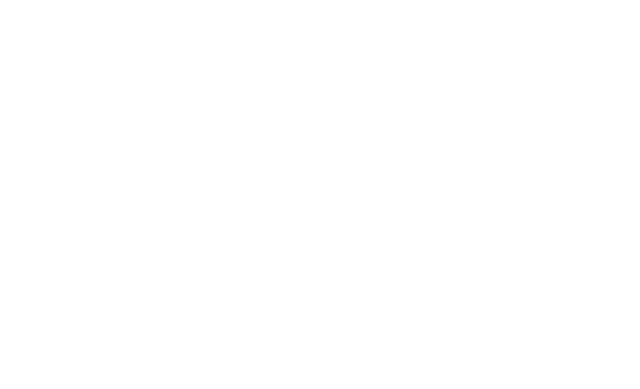
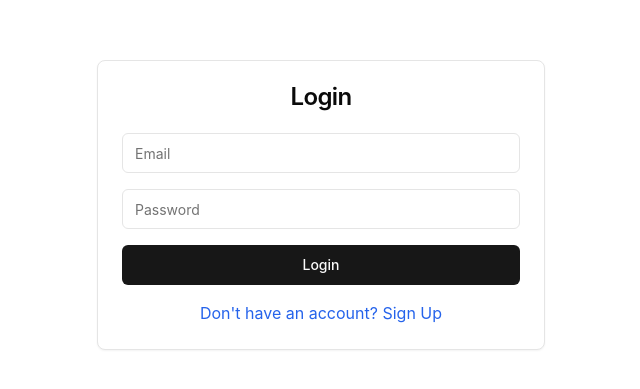
Before and after one commit to bartbie/kval, a React (Vite) app in the folder apps/frontend/: page /auth/login in a window 1280 px wide. Before the commit this address had no page. Shown: the part 195-584 px from the top of the page, without its empty margins (319-959 px from the left). Built offline with nearby package versions, Linux system fonts and the light colour scheme.

Commit message:
added mockup login page

```diff
--- /dev/null
+++ b/apps/frontend/src/components/ui/button.tsx
@@ -0,0 +1,56 @@
+import * as React from "react"
+import { Slot } from "@radix-ui/react-slot"
+import { cva, type VariantProps } from "class-variance-authority"
+
+import { cn } from "@/lib/utils"
+
+const buttonVariants = cva(
+  "inline-flex items-center justify-center gap-2 whitespace-nowrap rounded-md text-sm font-medium ring-offset-white transition-colors focus-visible:outline-none focus-visible:ring-2 focus-visible:ring-neutral-950 focus-visible:ring-offset-2 disabled:pointer-events-none disabled:opacity-50 [&_svg]:pointer-events-none [&_svg]:size-4 [&_svg]:shrink-0 dark:ring-offset-neutral-950 dark:focus-visible:ring-neutral-300",
+  {
+    variants: {
+      variant: {
+        default: "bg-neutral-900 text-neutral-50 hover:bg-neutral-900/90 dark:bg-neutral-50 dark:text-neutral-900 dark:hover:bg-neutral-50/90",
+        destructive:
+          "bg-red-500 text-neutral-50 hover:bg-red-500/90 dark:bg-red-900 dark:text-neutral-50 dark:hover:bg-red-900/90",
+        outline:
+          "border border-neutral-200 bg-white hover:bg-neutral-100 hover:text-neutral-900 dark:border-neutral-800 dark:bg-neutral-950 dark:hover:bg-neutral-800 dark:hover:text-neutral-50",
+        secondary:
+          "bg-neutral-100 text-neutral-900 hover:bg-neutral-100/80 dark:bg-neutral-800 dark:text-neutral-50 dark:hover:bg-neutral-800/80",
+        ghost: "hover:bg-neutral-100 hover:text-neutral-900 dark:hover:bg-neutral-800 dark:hover:text-neutral-50",
+        link: "text-neutral-900 underline-offset-4 hover:underline dark:text-neutral-50",
+      },
+      size: {
+        default: "h-10 px-4 py-2",
+        sm: "h-9 rounded-md px-3",
+        lg: "h-11 rounded-md px-8",
+        icon: "h-10 w-10",
+      },
+    },
+    defaultVariants: {
+      variant: "default",
+      size: "default",
+    },
+  }
+)
+
+export interface ButtonProps
+  extends React.ButtonHTMLAttributes<HTMLButtonElement>,
+    VariantProps<typeof buttonVariants> {
+  asChild?: boolean
+}
+
+const Button = React.forwardRef<HTMLButtonElement, ButtonProps>(
+  ({ className, variant, size, asChild = false, ...props }, ref) => {
+    const Comp = asChild ? Slot : "button"
+    return (
+      <Comp
+        className={cn(buttonVariants({ variant, size, className }))}
+        ref={ref}
+        {...props}
+      />
+    )
+  }
+)
+Button.displayName = "Button"
+
+export { Button, buttonVariants }
--- /dev/null
+++ b/apps/frontend/src/components/ui/card.tsx
@@ -0,0 +1,79 @@
+import * as React from "react"
+
+import { cn } from "@/lib/utils"
+
+const Card = React.forwardRef<
+  HTMLDivElement,
+  React.HTMLAttributes<HTMLDivElement>
+>(({ className, ...props }, ref) => (
+  <div
+    ref={ref}
+    className={cn(
+      "rounded-lg border border-neutral-200 bg-white text-neutral-950 shadow-sm dark:border-neutral-800 dark:bg-neutral-950 dark:text-neutral-50",
+      className
+    )}
+    {...props}
+  />
+))
+Card.displayName = "Card"
+
+const CardHeader = React.forwardRef<
+  HTMLDivElement,
+  React.HTMLAttributes<HTMLDivElement>
+>(({ className, ...props }, ref) => (
+  <div
+    ref={ref}
+    className={cn("flex flex-col space-y-1.5 p-6", className)}
+    {...props}
+  />
+))
+CardHeader.displayName = "CardHeader"
+
+const CardTitle = React.forwardRef<
+  HTMLDivElement,
+  React.HTMLAttributes<HTMLDivElement>
+>(({ className, ...props }, ref) => (
+  <div
+    ref={ref}
+    className={cn(
+      "text-2xl font-semibold leading-none tracking-tight",
+      className
+    )}
+    {...props}
+  />
+))
+CardTitle.displayName = "CardTitle"
+
+const CardDescription = React.forwardRef<
+  HTMLDivElement,
+  React.HTMLAttributes<HTMLDivElement>
+>(({ className, ...props }, ref) => (
+  <div
+    ref={ref}
+    className={cn("text-sm text-neutral-500 dark:text-neutral-400", className)}
+    {...props}
+  />
+))
+CardDescription.displayName = "CardDescription"
+
+const CardContent = React.forwardRef<
+  HTMLDivElement,
+  React.HTMLAttributes<HTMLDivElement>
+>(({ className, ...props }, ref) => (
+  <div ref={ref} className={cn("p-6 pt-0", className)} {...props} />
+))
+CardContent.displayName = "CardContent"
+
+const CardFooter = React.forwardRef<
+  HTMLDivElement,
+  React.HTMLAttributes<HTMLDivElement>
+>(({ className, ...props }, ref) => (
+  <div
+    ref={ref}
+    className={cn("flex items-center p-6 pt-0", className)}
+    {...props}
+  />
+))
+CardFooter.displayName = "CardFooter"
+
+export { Card, CardHeader, CardFooter, CardTitle, CardDescription, CardContent }
--- /dev/null
+++ b/apps/frontend/src/components/ui/input.tsx
@@ -0,0 +1,22 @@
+import * as React from "react"
+
+import { cn } from "@/lib/utils"
+
+const Input = React.forwardRef<HTMLInputElement, React.ComponentProps<"input">>(
+  ({ className, type, ...props }, ref) => {
+    return (
+      <input
+        type={type}
+        className={cn(
+          "flex h-10 w-full rounded-md border border-neutral-200 bg-white px-3 py-2 text-base ring-offset-white file:border-0 file:bg-transparent file:text-sm file:font-medium file:text-neutral-950 placeholder:text-neutral-500 focus-visible:outline-none focus-visible:ring-2 focus-visible:ring-neutral-950 focus-visible:ring-offset-2 disabled:cursor-not-allowed disabled:opacity-50 md:text-sm dark:border-neutral-800 dark:bg-neutral-950 dark:ring-offset-neutral-950 dark:file:text-neutral-50 dark:placeholder:text-neutral-400 dark:focus-visible:ring-neutral-300",
+          className
+        )}
+        ref={ref}
+        {...props}
+      />
+    )
+  }
+)
+Input.displayName = "Input"
+
+export { Input }
--- a/apps/frontend/src/index.css
+++ b/apps/frontend/src/index.css
@@ -16,10 +16,6 @@
 
 body {
   margin: 0;
-  display: flex;
-  place-items: center;
-  min-width: 320px;
-  min-height: 100vh;
 }
 
 /* a {
--- a/apps/frontend/src/routes/FrontPage.tsx
+++ b/apps/frontend/src/routes/FrontPage.tsx
@@ -5,7 +5,7 @@
     <>
       <UnloggedHeader />
       <main className="">
-        <h1 className=" text-3xl font-bold underline">Hello world!</h1>
+        <h1 className="text-3xl font-bold underline">Hello world!</h1>
       </main>
     </>
   );
--- /dev/null
+++ b/apps/frontend/src/routes/auth/Login.tsx
@@ -0,0 +1,102 @@
+import { Button } from "@/components/ui/button";
+import { Card, CardContent, CardHeader, CardTitle } from "@/components/ui/card";
+import { Input } from "@/components/ui/input";
+import { zodResolver } from "@hookform/resolvers/zod";
+import { FieldValues, SubmitHandler, useForm } from "react-hook-form";
+import { Link } from "react-router";
+import { z } from "zod";
+
+const loginFormSchema = z.object({
+  email: z.string().email("Invalid email address"),
+  password: z.string().min(8, "Password must be at least 8 characters"),
+});
+
+type LoginFormInput = z.infer<typeof loginFormSchema>;
+
+export default () => {
+  const {
+    register,
+    handleSubmit,
+    formState: { errors },
+    setError,
+  } = useForm<LoginFormInput>({
+    resolver: zodResolver(loginFormSchema),
+  });
+
+  const onSubmit: SubmitHandler<LoginFormInput> = (data) => {
+    // TODO
+    console.log(data);
+  };
+
+  return (
+    <main className="flex justify-center items-center min-h-screen">
+      <Card className="w-full max-w-md">
+        <CardHeader>
+          <CardTitle className="text-center">Login</CardTitle>
+        </CardHeader>
+        <CardContent>
+          <form onSubmit={handleSubmit(onSubmit)} className="space-y-4">
+            {/* Email Input */}
+            <div>
+              <Input
+                type="email"
+                placeholder="Email"
+                {...register("email")}
+                className={errors.email ? "border-red-500" : ""}
+              />
+              {errors.email && (
+                <p className="text-red-500 text-sm mt-1">
+                  {errors.email.message}
+                </p>
+              )}
+            </div>
+
+            {/* Password Input */}
+            <div>
+              <Input
+                type="password"
+                placeholder="Password"
+                {...register("password")}
+                className={errors.password ? "border-red-500" : ""}
+              />
+              {errors.password && (
+                <p className="text-red-500 text-sm mt-1">
+                  {errors.password.message}
+                </p>
+              )}
+            </div>
+
+            {/* Root-level error (e.g., authentication failure) */}
+            {errors.root && (
+              <p className="text-red-500 text-sm text-center">
+                {errors.root.message}
+              </p>
+            )}
+
+            {/* Login Button */}
+            <Button type="submit" className="w-full">
+              Login
+            </Button>
+          </form>
+
+          {/* Navigation to Signup */}
+          <div className="text-center mt-4">
+            <Link to="/auth/signup" className="text-blue-600 hover:underline">
+              Don't have an account? Sign Up
+            </Link>
+          </div>
+
+          {/* Forgot Password Link */}
+          {/* <div className="text-center mt-2">
+            <Link
+              to="/forgot-password"
+              className="text-sm text-gray-600 hover:underline"
+            >
+              Forgot Password?
+            </Link>
+          </div> */}
+        </CardContent>
+      </Card>
+    </main>
+  );
+};
--- /dev/null
+++ b/apps/frontend/src/routes/auth/Signup.tsx
@@ -0,0 +1,3 @@
+export default () => {
+  return <></>;
+};
--- a/apps/frontend/src/routes/routes.tsx
+++ b/apps/frontend/src/routes/routes.tsx
@@ -1,8 +1,14 @@
 import { Route, Routes } from "react-router";
 import FrontPage from "./FrontPage";
+import Login from "./auth/Login";
+import Signup from "./auth/Signup";
 
 export default () => (
   <Routes>
     <Route path="/" element={<FrontPage />} />
+    <Route path="auth">
+      <Route path="login" element={<Login />} />
+      <Route path="signup" element={<Signup />} />
+    </Route>
   </Routes>
 );
```
